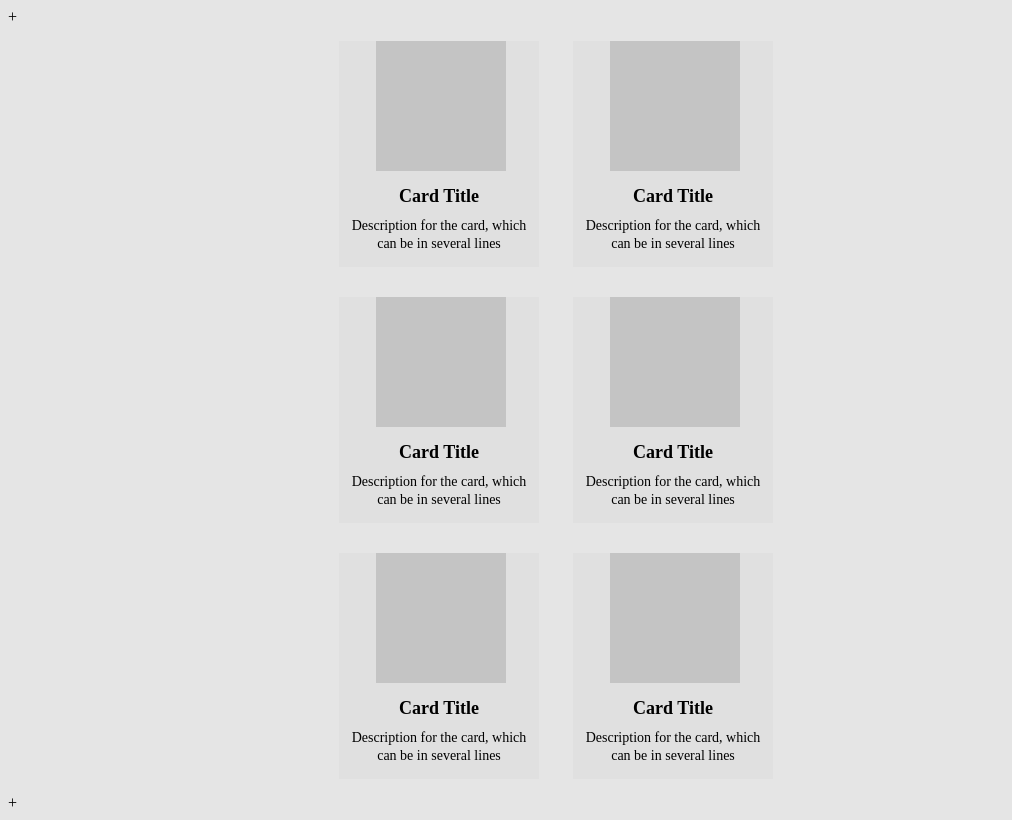
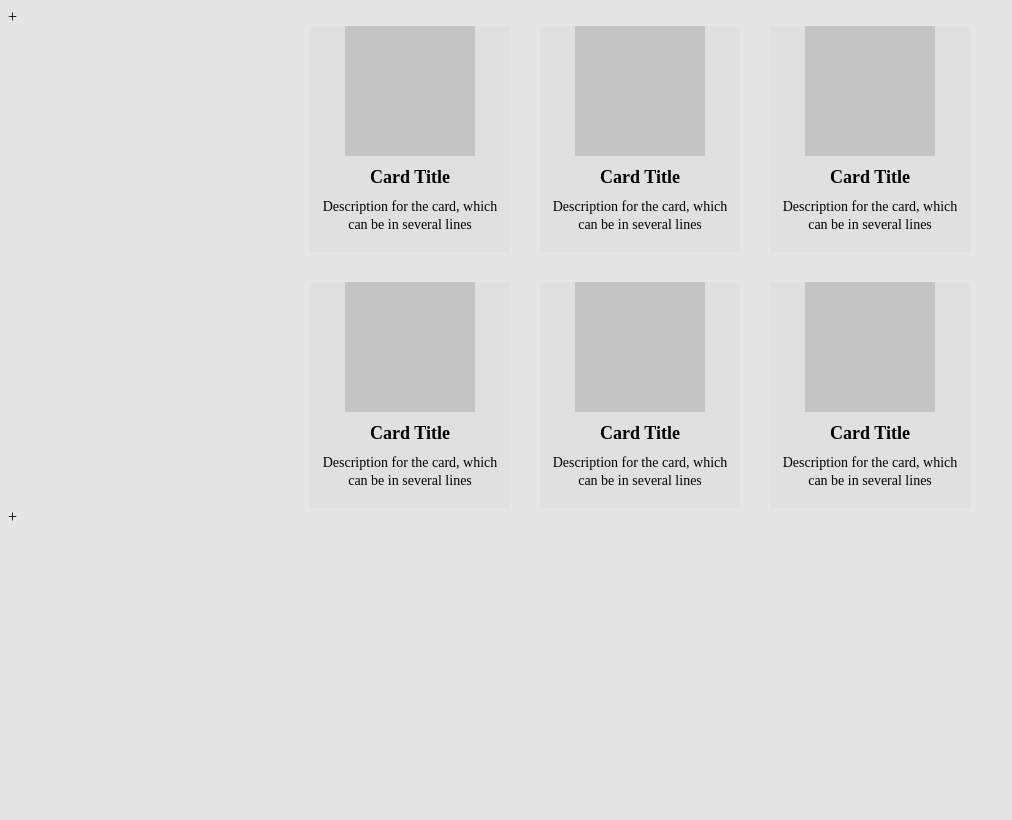
Before and after one commit to PrykhodkoAnton/HW6, a plain HTML site: page index.html in a window 1280 px wide. Shown: the whole page, without its empty margins (0-1012 px from the left). Drawn offline with Linux system fonts and the light colour scheme.

Commit message:
final commit 3.0

```diff
--- a/css/style.css
+++ b/css/style.css
@@ -3,21 +3,35 @@ body{
 }
 
 .wrapper{
-    width: 50%;
+    max-width: 660px;
     margin: 0 auto;
+    font-size: 0;
 }
 
 .card {
     background-color: #E0E0E0;
     display: inline-block;
     width: 200px;
-    margin: 15px;
     box-sizing: border-box;
     padding: 0 2px;
 }
 
+.middleCard{
+    margin: 0 30px;
+}
+
+.firstLineCard{
+    margin-bottom: 15px;
+}
+
+.secondLineCard{
+    margin-top: 15px;
+}
+
 img{
-    margin: 0 35px;
+    display: block;
+    margin: 0 auto;
+    background-color: aquamarine;
 }
 
 p,h2{
@@ -35,5 +49,5 @@ p{
     font-weight: 400;
     font-size: 14px;
     line-height: 18px;
-    margin-top: 0;
+    margin: 0 0 18px;
 }
--- a/index.html
+++ b/index.html
@@ -13,33 +13,33 @@
     </header>
     <main>
             <div class="wrapper">
-                <div class="card">
-                    <img src="./images/Rectangle 1img1.png" alt="1">
+                <div class="card firstLineCard">
+                    <img src="./images/Rectangle 1img1.png" alt="cardImg">
                     <h2>Card Title</h2>
                     <p>Description for the card, which can be in several lines</p>
                 </div>
-                <div class="card">
-                    <img src="./images/Rectangle 1img1.png" alt="1">
+                <div class="card middleCard firstLineCard">
+                    <img src="./images/Rectangle 1img1.png" alt="cardImg">
                     <h2>Card Title</h2>
                     <p>Description for the card, which can be in several lines</p>
                 </div>
-                <div class="card">
-                    <img src="./images/Rectangle 1img1.png" alt="1">
+                <div class="card firstLineCard">
+                    <img src="./images/Rectangle 1img1.png" alt="cardImg">
                     <h2>Card Title</h2>
                     <p>Description for the card, which can be in several lines</p>
                 </div>
-                <div class="card">
-                    <img src="./images/Rectangle 1img1.png" alt="1">
+                <div class="card secondLineCard">
+                    <img src="./images/Rectangle 1img1.png" alt="cardImg">
                     <h2>Card Title</h2>
                     <p>Description for the card, which can be in several lines</p>
                 </div>
-                <div class="card">
-                    <img src="./images/Rectangle 1img1.png" alt="1">
+                <div class="card middleCard secondLineCard">
+                    <img src="./images/Rectangle 1img1.png" alt="cardImg">
                     <h2>Card Title</h2>
                     <p>Description for the card, which can be in several lines</p>
                 </div>
-                <div class="card">
-                    <img src="./images/Rectangle 1img1.png" alt="1">
+                <div class="card secondLineCard">
+                    <img src="./images/Rectangle 1img1.png" alt="cardImg">
                     <h2>Card Title</h2>
                     <p>Description for the card, which can be in several lines</p>
                 </div>
```
